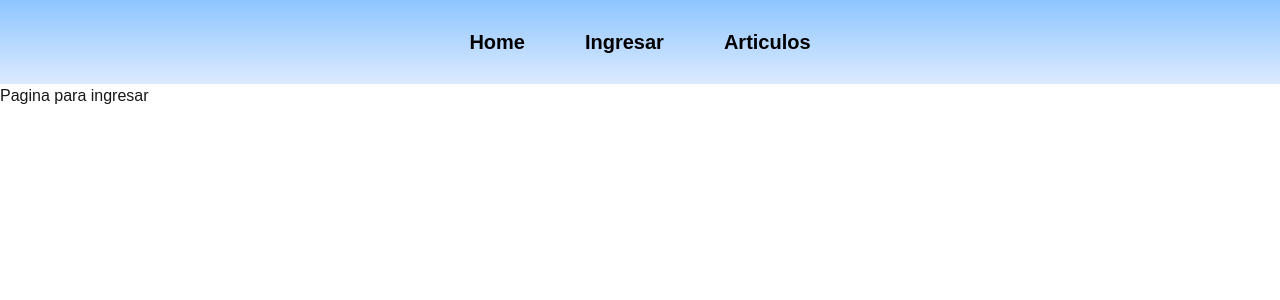
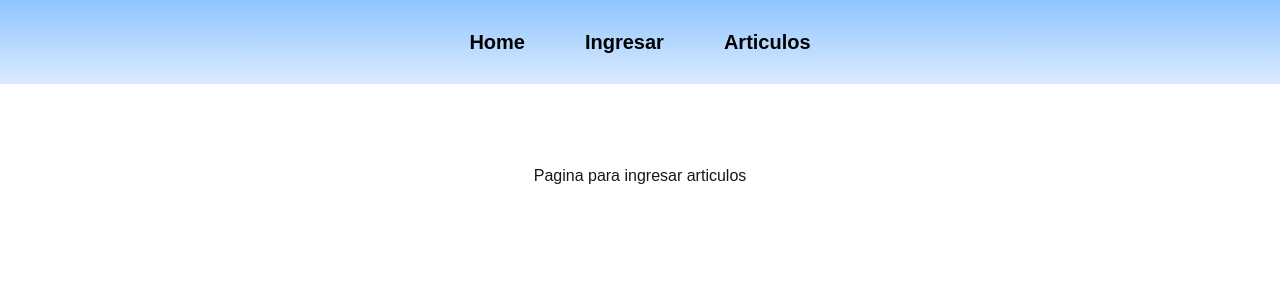
Before and after one commit to DanielGuzmanV/NextJs-Fundamentos, a Next.js app: page /ingresar in a window 1280 px wide. Shown: the top 300 px of the page. Built offline with nearby package versions, Linux system fonts and the light colour scheme.

Commit message:
leve correccion de estilo

```diff
--- a/src/app/ingresar/page.tsx
+++ b/src/app/ingresar/page.tsx
@@ -1,7 +1,7 @@
 export default function Ingresar() {
   return (
-    <div>
-      <p>Pagina para ingresar</p>
+    <div className="items-center justify-center py-20">
+      <p className="text-center">Pagina para ingresar articulos</p>
     </div>
   )
 }
```
